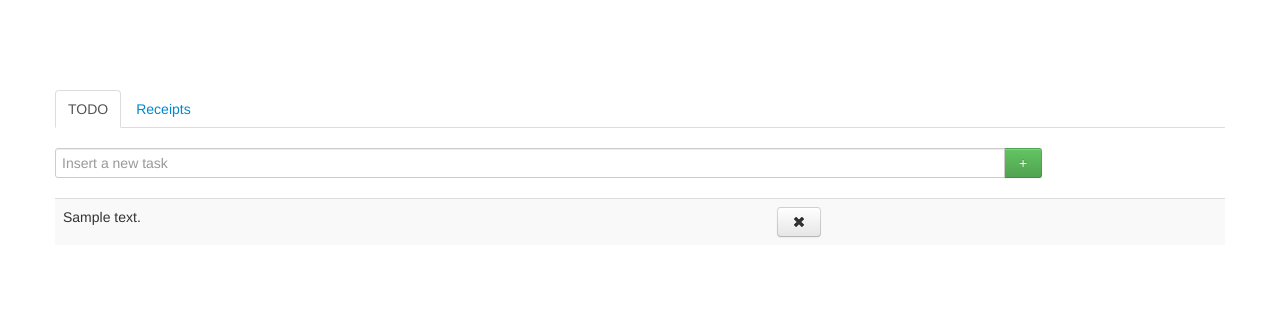
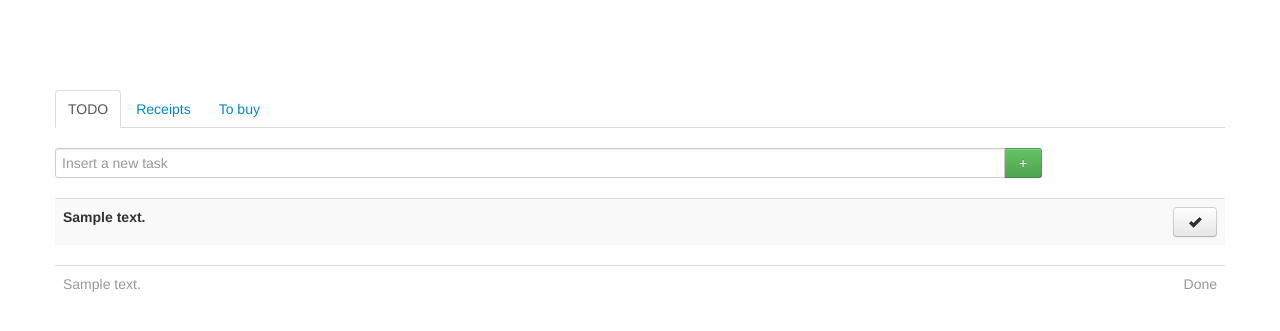
Before and after one commit to sytabaresa/TODO, a Python web app: template templates/index.html in a window 1280 px wide. Shown: the top 331 px of the page. Run offline with Jinja, Linux system fonts and the light colour scheme; the template is opened without the code that fills it: most values are stand-ins (such as "Sample title", 1, 10 or a date in 2020); some libraries are stand-ins or nearby versions.

Commit message:
NEW Replace 'delete' task with 'done' button; NEW Show done tasks in the bottom, muted

```diff
--- a/index.yaml
+++ b/index.yaml
@@ -11,6 +11,12 @@ indexes:
 # your application using appcfg.py.
 
 - kind: Task
+  properties:
+  - name: done
+  - name: date
+    direction: desc
+
+- kind: Task
   ancestor: yes
   properties:
   - name: date
--- a/static/css/todostaltz.css
+++ b/static/css/todostaltz.css
@@ -5,3 +5,7 @@ body {
 .no-style-form {
     margin:0;
 }
+
+td.right-column {
+	text-align: right;
+}
--- a/templates/index.html
+++ b/templates/index.html
@@ -28,9 +28,13 @@
       <li>
         <a href="#receiptscontainer" data-toggle="tab">Receipts</a>
       </li>
+      <li>
+        <a href="#tobuycontainer" data-toggle="tab">To buy</a>
+      </li>
     </ul>
 
     <div class="tab-content" style="padding-bottom:100px">
+
       <div class="tab-pane active" id="todocontainer">
         <form action="/insertTask" method="POST">
           <div class="input-append">
@@ -42,18 +46,31 @@
           {% for task in tasks %}
             <tr>
               <td>
-                          {{ task.text }}
+                <strong>{{ task.text }}</strong>
               </td>
-                      <td class="dropdown">
-                          <form class="no-style-form" action="/deleteTask" method="POST">
-                              <button class="btn" type="submit"><i class="icon-remove"></i></button>
+              <td class="right-column">
+                <form class="no-style-form" action="/doneTask" method="POST">
+                  <button class="btn" type="submit"><i class="icon-ok"></i></button>
                   <input type="hidden" name="taskid" value="{{ task.key().id() }}">
                 </form>
               </td>
             </tr>
           {% endfor %}
         </table>
+        <table class="table">
+          {% for task in done %}
+            <tr>
+              <td class="muted">
+                {{ task.text }}
+              </td>
+              <td class="muted right-column">
+                Done {% if task.datedone %}{{ task.getDateDone() }}{% endif %}
+              </td>
+            </tr>
+          {% endfor %}
+        </table>
       </div>
+
       <div class="tab-pane" id="receiptscontainer">
         <form action="/receipt" method="post">
           <div class="input-append">
@@ -74,6 +91,10 @@
           <button class="btn btn-primary" type="submit" type="button">Save</button>
         </form>
       </div>
+
+      <div class="tab-pane" id="tobuycontainer">
+
+      </div>
     </div>
 </div> <!-- /container -->
 
```
Also changed, not shown: main.py (+17 -6 lines), 1 other file. Lines whose indentation alone changed are shown as unchanged.
